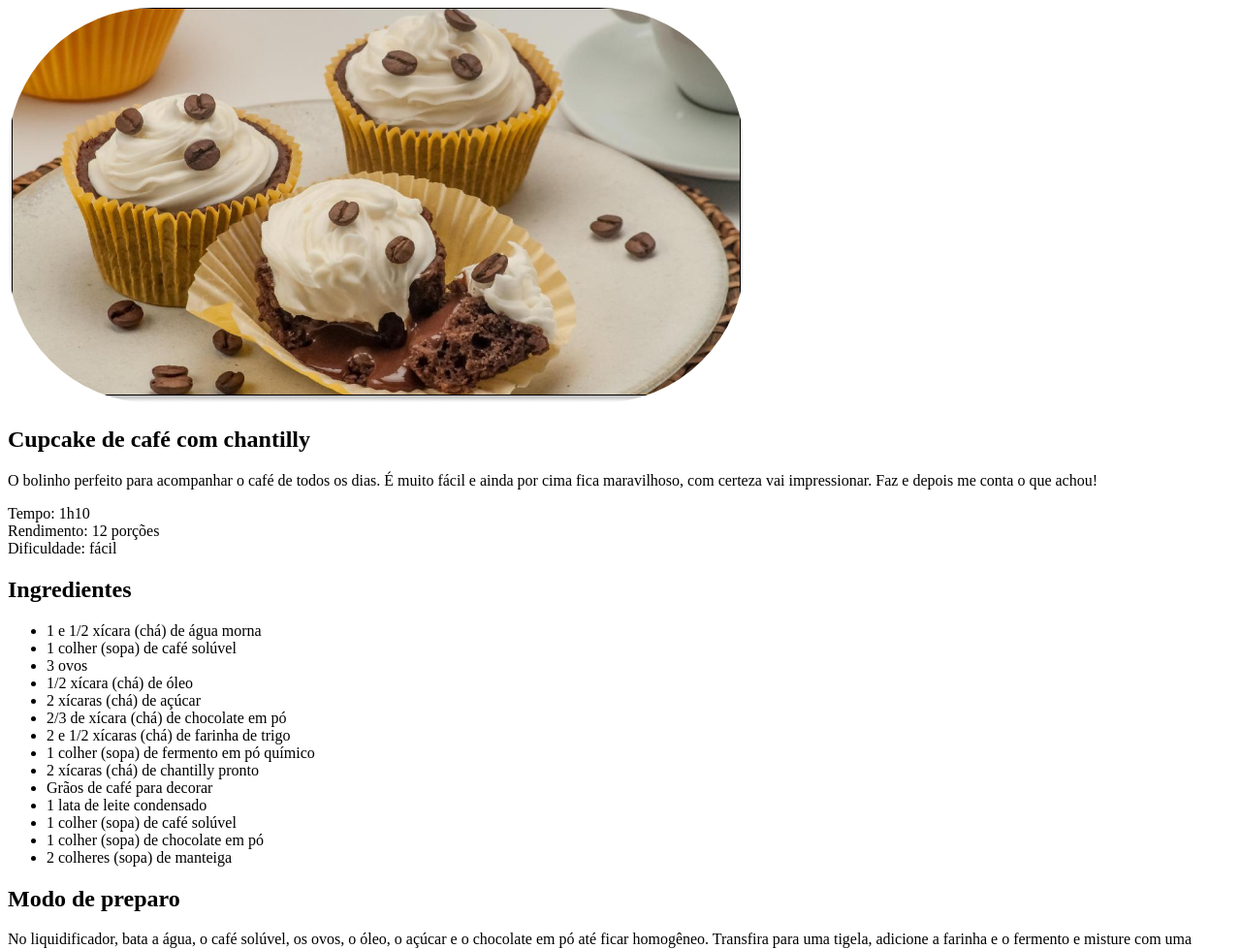
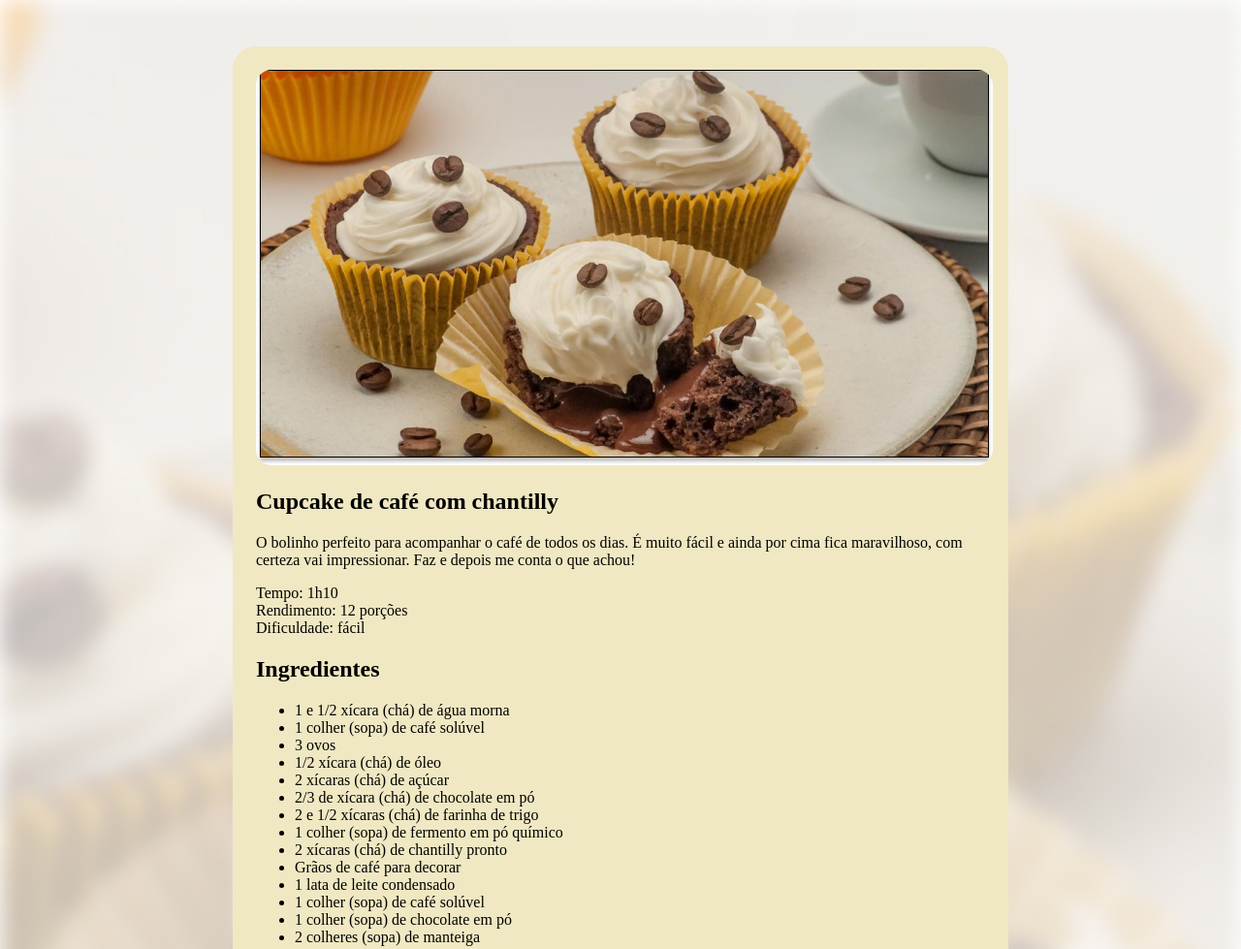
Before and after one commit to MichaeelOliv/local-turistico-Busan, a plain HTML site: page index.html in a window 1280 px wide. Shown: the top 979 px of the page at 97% size. Drawn offline with Linux system fonts and the light colour scheme.

Commit message:
adicionando estilo 1

```diff
--- a/style.css
+++ b/style.css
@@ -1 +1,14 @@
-img{border-radius: 150px;}
+body{
+    background-image: url(assets/bg-image.jpg);
+    background-size: cover;
+}
+#Page{
+    box-sizing: border-box;
+width: 800px;
+padding: 24px;
+background-color: #F0E8C2;
+border-radius: 24px;
+margin: 48px auto;
+}
+
+img{border-radius: 16px;}
```
